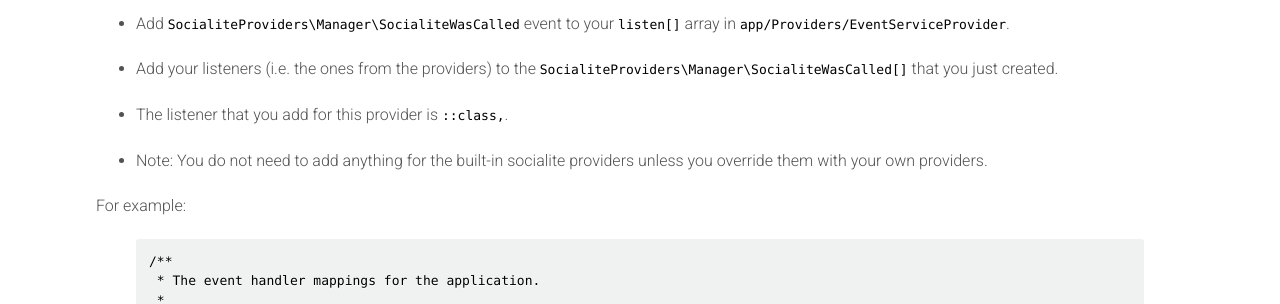
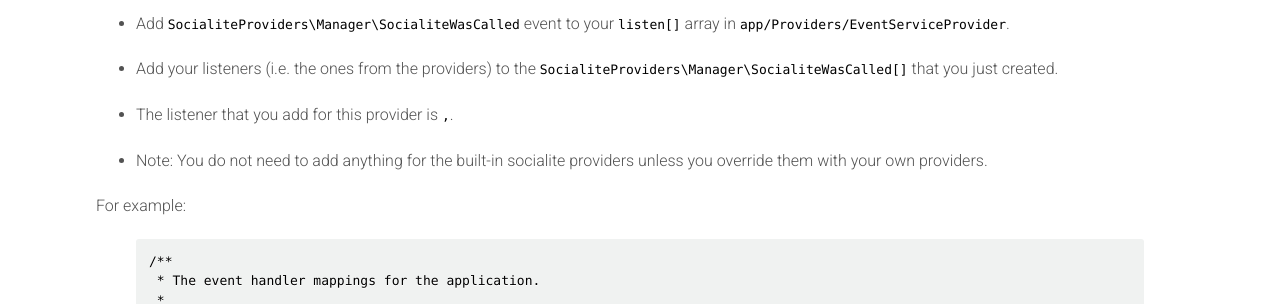
Before and after one commit to SocialiteProviders/socialiteproviders.github.io, a Jekyll site: the page built from _providers/RunKeeper.md, in a window 1280 px wide and 900 px high, scrolled down 1941 px. Shown: the part 152-456 px from the top of the window. Built offline with Jekyll 4.4.1, drawn with Linux system fonts in a browser that asks for light colours; nearby versions of some CDN libraries.

Commit message:
removed incorrect ::class from listener documentation

```diff
--- a/_includes/provider/installation/_event_and_listeners.md
+++ b/_includes/provider/installation/_event_and_listeners.md
@@ -4,7 +4,7 @@
 
 * Add your listeners (i.e. the ones from the providers) to the `SocialiteProviders\Manager\SocialiteWasCalled[]` that you just created.
 
-* The listener that you add for this provider is `{{ listener }}::class,`.
+* The listener that you add for this provider is `{{ listener }},`.
 
 * Note: You do not need to add anything for the built-in socialite providers unless you override them with your own providers.
 
```
